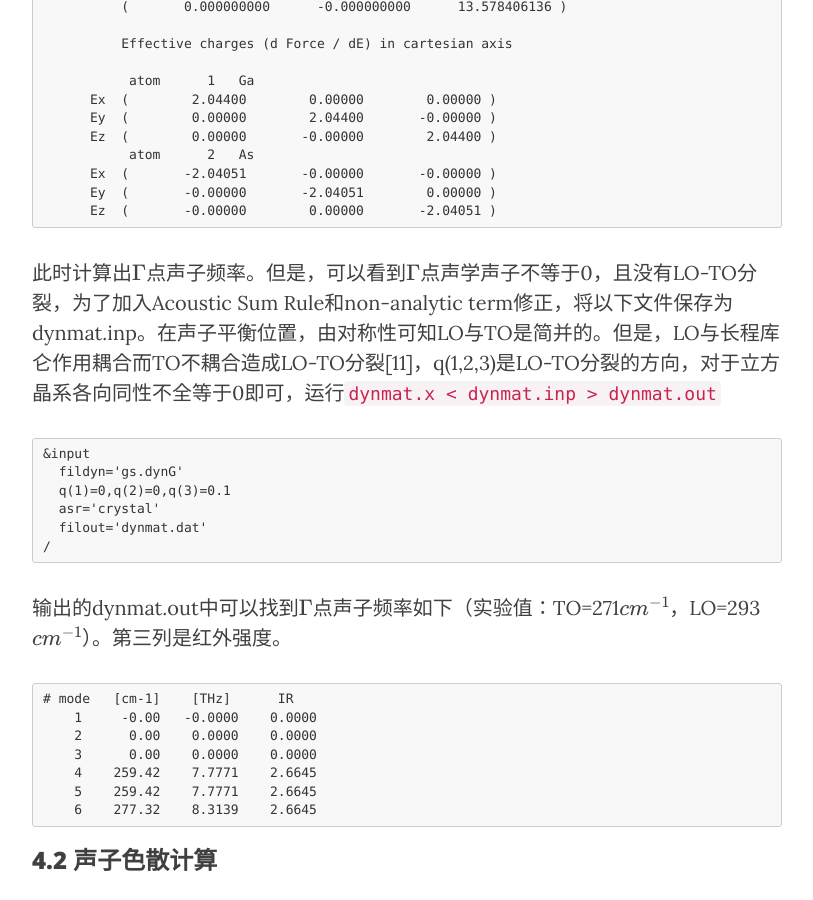
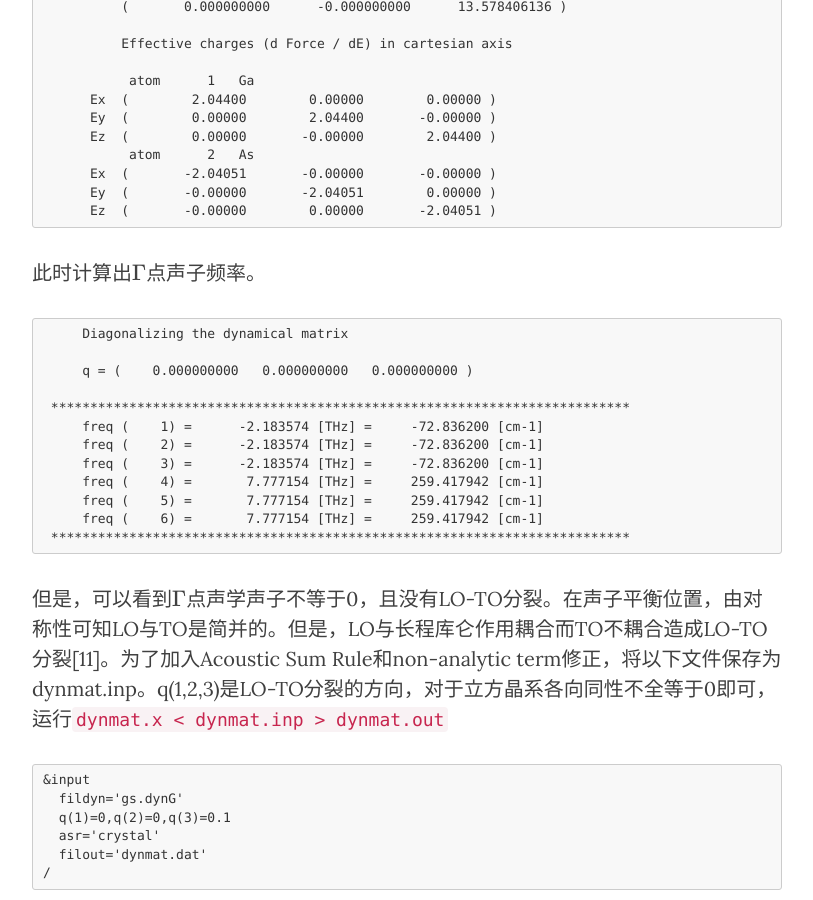
Before and after one commit to yyyu200/DFTbook, a Jekyll site: the page built from _posts/2019-04-01-HandsOn.md, in a window 1280 px wide and 900 px high, scrolled down 25170 px. Shown: the whole window, without its empty margins (233-1046 px from the left). Built offline with Jekyll 4.4.1, drawn with Linux system fonts in a browser that asks for light colours; nearby versions of some CDN libraries; formulas are drawn with MathJax 3; comment, search, counter and statistics services are not loaded.

Commit message:
modify at20190903-17:46:18-aliyun

````diff
--- a/_posts/2019-04-01-HandsOn.md
+++ b/_posts/2019-04-01-HandsOn.md
@@ -859,7 +859,22 @@ phonons of GaAs at Gamma
       Ez  (       -0.00000        0.00000       -2.04051 )
 ```
 
-此时计算出$\Gamma$点声子频率。但是，可以看到$\Gamma$点声学声子不等于0，且没有LO-TO分裂，为了加入Acoustic Sum Rule和non-analytic term修正，将以下文件保存为dynmat.inp。在声子平衡位置，由对称性可知LO与TO是简并的。但是，LO与长程库仑作用耦合而TO不耦合造成LO-TO分裂[11]，q(1,2,3)是LO-TO分裂的方向，对于立方晶系各向同性不全等于0即可，运行```dynmat.x < dynmat.inp > dynmat.out```
+此时计算出$\Gamma$点声子频率。
+```
+     Diagonalizing the dynamical matrix
+
+     q = (    0.000000000   0.000000000   0.000000000 )
+
+ **************************************************************************
+     freq (    1) =      -2.183574 [THz] =     -72.836200 [cm-1]
+     freq (    2) =      -2.183574 [THz] =     -72.836200 [cm-1]
+     freq (    3) =      -2.183574 [THz] =     -72.836200 [cm-1]
+     freq (    4) =       7.777154 [THz] =     259.417942 [cm-1]
+     freq (    5) =       7.777154 [THz] =     259.417942 [cm-1]
+     freq (    6) =       7.777154 [THz] =     259.417942 [cm-1]
+ **************************************************************************
+```
+但是，可以看到$\Gamma$点声学声子不等于0，且没有LO-TO分裂。在声子平衡位置，由对称性可知LO与TO是简并的。但是，LO与长程库仑作用耦合而TO不耦合造成LO-TO分裂[11]。为了加入Acoustic Sum Rule和non-analytic term修正，将以下文件保存为dynmat.inp。q(1,2,3)是LO-TO分裂的方向，对于立方晶系各向同性不全等于0即可，运行```dynmat.x < dynmat.inp > dynmat.out```
 
 ```
 &input
````
